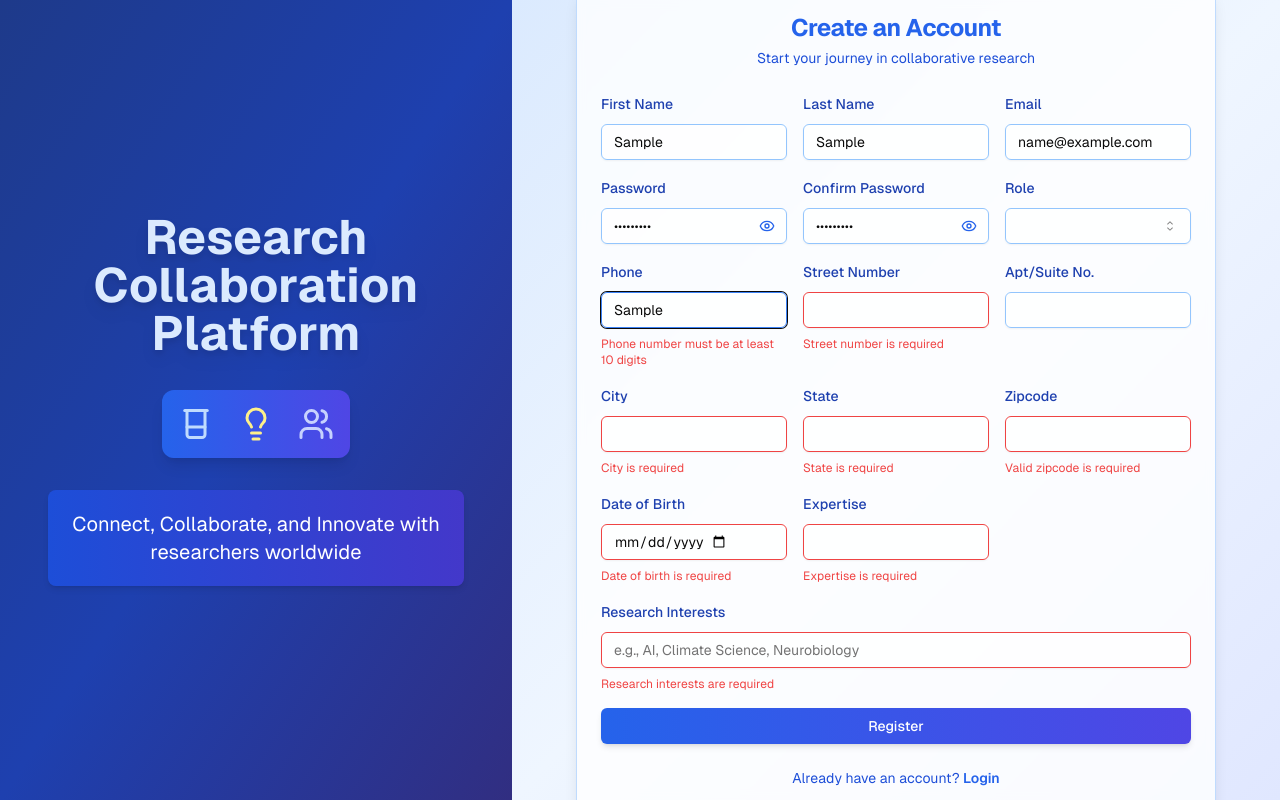
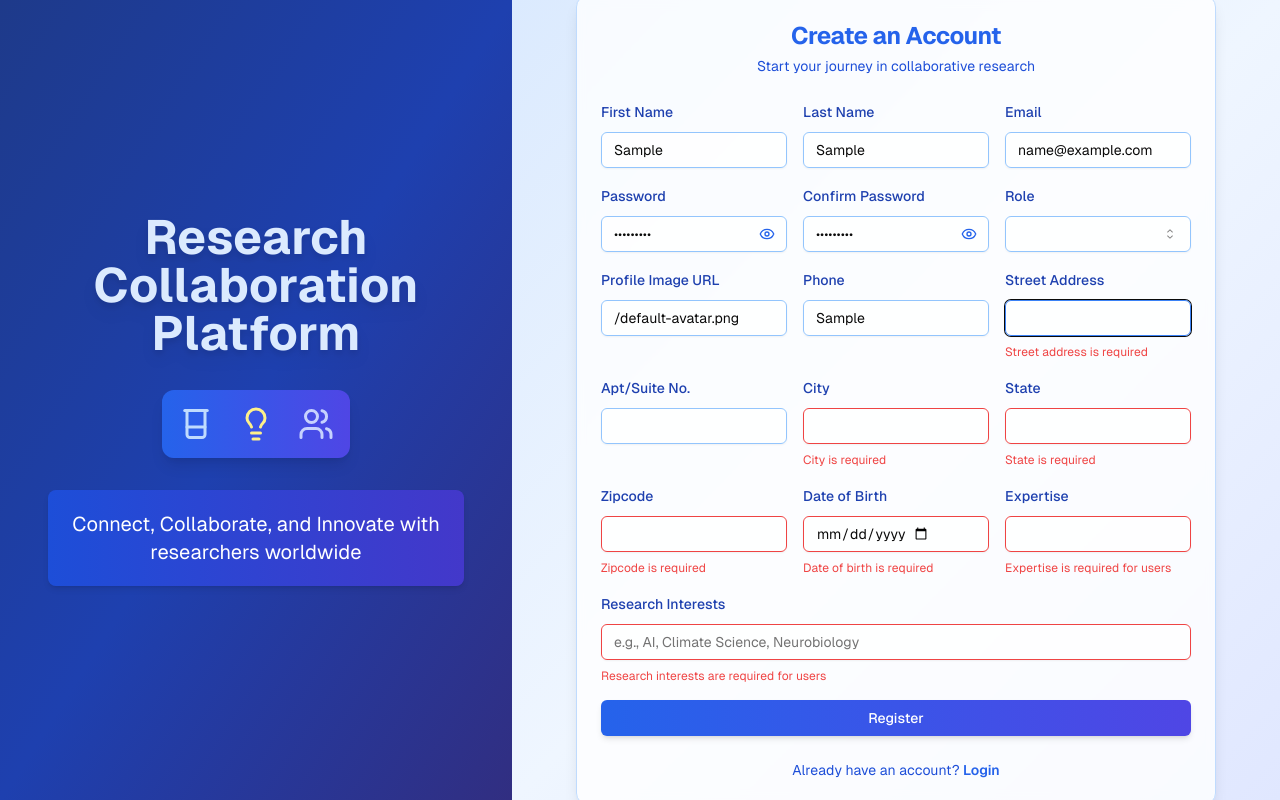
Before and after one commit to DEEP-24/wdm-research, a Next.js app: page /register in a window 1280 px wide. Both pictures are taken after typing "Sample", "Sample", "name@example.com", "Sample123", "Sample123", "Sample" into the empty fields and a click on the button "Register". Built offline with nearby package versions, Linux system fonts and the light colour scheme.

Commit message:
fix: registrationg

```diff
--- a/app/(auth)/register/page.tsx
+++ b/app/(auth)/register/page.tsx
@@ -34,6 +34,7 @@ export default function RegisterPage() {
   const [isLoading, setIsLoading] = useState(false);
   const [showPassword, setShowPassword] = useState(false);
   const [showConfirmPassword, setShowConfirmPassword] = useState(false);
+  const [selectedRole, setSelectedRole] = useState<"user" | "organizer" | "investor">("user");
 
   const {
     register,
@@ -44,8 +45,18 @@ export default function RegisterPage() {
     resolver: zodResolver(registerSchema),
     defaultValues: {
       role: "user",
+      imageURL: "/default-avatar.png",
     },
   });
+
+  const handleRoleChange = (value: "user" | "organizer" | "investor") => {
+    setSelectedRole(value);
+    setValue("role", value);
+    if (value !== "user") {
+      setValue("expertise", "");
+      setValue("researchInterests", "");
+    }
+  };
 
   const onSubmit = async (data: RegisterFormData) => {
     setIsLoading(true);
@@ -205,19 +216,35 @@ export default function RegisterPage() {
                 <Label htmlFor="role" className="text-xs sm:text-sm font-medium text-blue-800">
                   Role
                 </Label>
-                <Select onValueChange={(value) => setValue("role", value)} defaultValue="user">
+                <Select onValueChange={handleRoleChange} defaultValue="user">
                   <SelectTrigger className="bg-white/70 border-blue-300 focus:border-blue-500 focus:ring-2 focus:ring-blue-400 transition-all text-sm">
                     <SelectValue placeholder="Select a role" />
                   </SelectTrigger>
                   <SelectContent>
-                    {Object.values(UserRole).map((role) => (
-                      <SelectItem key={role} value={role.toLowerCase()}>
+                    {Object.values(UserRole)
+                      .filter((role) => role !== "ADMIN")
+                      .map((role) => (
+                        <SelectItem
+                          key={role}
+                          value={role.toLowerCase() as "user" | "organizer" | "investor"}
+                        >
                           {role.charAt(0) + role.slice(1).toLowerCase()}
                         </SelectItem>
                       ))}
                   </SelectContent>
                 </Select>
                 {errors.role && <p className="text-xs text-red-500">{errors.role.message}</p>}
+              </div>
+
+              <div className="space-y-2">
+                <Label htmlFor="imageURL" className="text-xs sm:text-sm font-medium text-blue-800">
+                  Profile Image URL
+                </Label>
+                <Input
+                  {...register("imageURL")}
+                  className="bg-white/70 border-blue-300 focus:border-blue-500 focus:ring-2 focus:ring-blue-400 transition-all text-sm"
+                  placeholder="https://example.com/your-image.jpg"
+                />
               </div>
 
               <div className="space-y-2">
@@ -235,19 +262,17 @@ export default function RegisterPage() {
               </div>
 
               <div className="space-y-2">
-                <Label htmlFor="streetNo" className="text-xs sm:text-sm font-medium text-blue-800">
-                  Street Number
+                <Label htmlFor="street" className="text-xs sm:text-sm font-medium text-blue-800">
+                  Street Address
                 </Label>
                 <Input
-                  {...register("streetNo")}
+                  {...register("street")}
                   className={cn(
                     "bg-white/70 border-blue-300 focus:border-blue-500 focus:ring-2 focus:ring-blue-400 transition-all text-sm",
-                    errors.streetNo && "border-red-500",
+                    errors.street && "border-red-500",
                   )}
                 />
-                {errors.streetNo && (
-                  <p className="text-xs text-red-500">{errors.streetNo.message}</p>
-                )}
+                {errors.street && <p className="text-xs text-red-500">{errors.street.message}</p>}
               </div>
 
               <div className="space-y-2">
@@ -318,8 +343,13 @@ export default function RegisterPage() {
                 {errors.dob && <p className="text-xs text-red-500">{errors.dob.message}</p>}
               </div>
 
+              {selectedRole === "user" && (
+                <>
                   <div className="space-y-2">
-                <Label htmlFor="expertise" className="text-xs sm:text-sm font-medium text-blue-800">
+                    <Label
+                      htmlFor="expertise"
+                      className="text-xs sm:text-sm font-medium text-blue-800"
+                    >
                       Expertise
                     </Label>
                     <Input
@@ -353,6 +383,8 @@ export default function RegisterPage() {
                       <p className="text-xs text-red-500">{errors.researchInterests.message}</p>
                     )}
                   </div>
+                </>
+              )}
             </div>
 
             <Button
--- a/app/api/auth/register/route.ts
+++ b/app/api/auth/register/route.ts
@@ -33,7 +33,7 @@ export async function POST(request: Request) {
         lastName: validatedData.lastName,
         role,
         phone: validatedData.phone,
-        streetNo: validatedData.streetNo,
+        street: validatedData.street,
         aptNo: validatedData.aptNo || "",
         city: validatedData.city,
         state: validatedData.state,
@@ -41,6 +41,7 @@ export async function POST(request: Request) {
         dob: new Date(validatedData.dob),
         expertise: validatedData.expertise,
         researchInterests: validatedData.researchInterests,
+        imageURL: validatedData.imageURL || "/default-avatar.png",
       },
     });
 
--- a/lib/schema.ts
+++ b/lib/schema.ts
@@ -14,26 +14,46 @@ export const registerSchema = z
     lastName: z.string().min(1, "Last name is required"),
     email: z.string().email("Invalid email address"),
     password: z.string().min(8, "Password must be at least 8 characters"),
-    confirmPassword: z.string().min(8, "Password must be at least 8 characters"),
-    researchInterests: z.string().min(1, "Research interests are required"),
-    expertise: z.string().min(1, "Expertise is required"),
-    role: z.enum([
-      UserRole.ADMIN.toLowerCase(),
-      UserRole.ORGANIZER.toLowerCase(),
-      UserRole.INVESTOR.toLowerCase(),
-      UserRole.USER.toLowerCase(),
-    ] as const),
-    phone: z.string().min(10, "Phone number must be at least 10 digits"),
-    streetNo: z.string().min(1, "Street number is required"),
+    confirmPassword: z.string(),
+    role: z.enum(["user", "organizer", "investor"]),
+    phone: z.string().min(1, "Phone number is required"),
+    street: z.string().min(1, "Street address is required"),
     aptNo: z.string().optional(),
     city: z.string().min(1, "City is required"),
     state: z.string().min(1, "State is required"),
-    zipcode: z.string().min(5, "Valid zipcode is required"),
+    zipcode: z.string().min(1, "Zipcode is required"),
     dob: z.string().min(1, "Date of birth is required"),
+    expertise: z.string().optional(),
+    researchInterests: z.string().optional(),
+    imageURL: z.string().default("/default-avatar.png"),
   })
-  .refine((data) => data.password === data.confirmPassword, {
-    message: "Passwords don't match",
-    path: ["confirmPassword"],
+  .superRefine((data, ctx) => {
+    // Validate password match
+    if (data.password !== data.confirmPassword) {
+      ctx.addIssue({
+        code: z.ZodIssueCode.custom,
+        message: "Passwords don't match",
+        path: ["confirmPassword"],
+      });
+    }
+
+    // Validate expertise and researchInterests for user role
+    if (data.role === "user") {
+      if (!data.expertise) {
+        ctx.addIssue({
+          code: z.ZodIssueCode.custom,
+          message: "Expertise is required for users",
+          path: ["expertise"],
+        });
+      }
+      if (!data.researchInterests) {
+        ctx.addIssue({
+          code: z.ZodIssueCode.custom,
+          message: "Research interests are required for users",
+          path: ["researchInterests"],
+        });
+      }
+    }
   });
 
 export type RegisterFormData = z.infer<typeof registerSchema>;
```
Also changed, not shown: 1 other file (tests, documents, lock files or other folders). Lines whose indentation alone changed are shown as unchanged.
